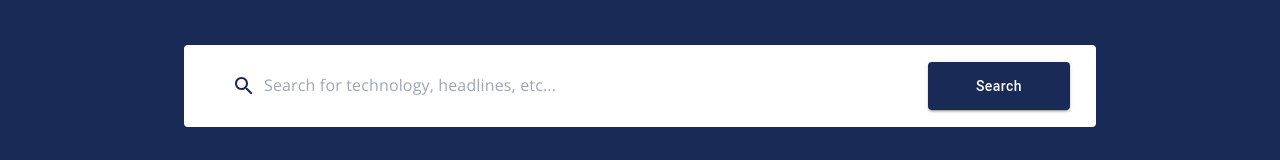
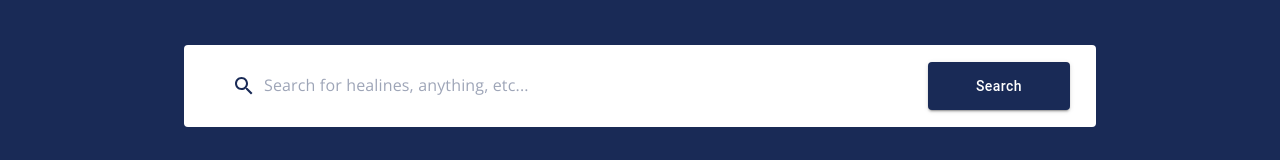
Before and after one commit to Suonx002/dailyNews, a React (Create React App) app: page / in a window 1280 px wide. Shown: the part 131-291 px from the top of the page. Built offline with nearby package versions, Linux system fonts and the light colour scheme; no server answers.

Commit message:
fixing some error in footer

```diff
--- a/src/components/footer.js
+++ b/src/components/footer.js
@@ -134,6 +134,7 @@ const Footer = () => {
                 <IconButton
                   className={classes.footerSocialBtn}
                   rel='noopener noreferrer'
+                  target='_blank'
                   href='https://github.com/Suonx002/dailyNews'>
                   <GitHubIcon className={classes.githubIcon} />
                 </IconButton>
--- a/src/components/searchbar.js
+++ b/src/components/searchbar.js
@@ -51,7 +51,7 @@ const Searchbar = (props) => {
                 onChange={handleChange}
                 disableUnderline
                 name='searchInput'
-                placeholder='Search for technology, headlines, etc...'
+                placeholder='Search for healines, anything, etc...'
                 startAdornment={
                   <InputAdornment position='start'>
                     <SearchIcon />
```
Also changed, not shown: 1 other file (tests, documents, lock files or other folders).
